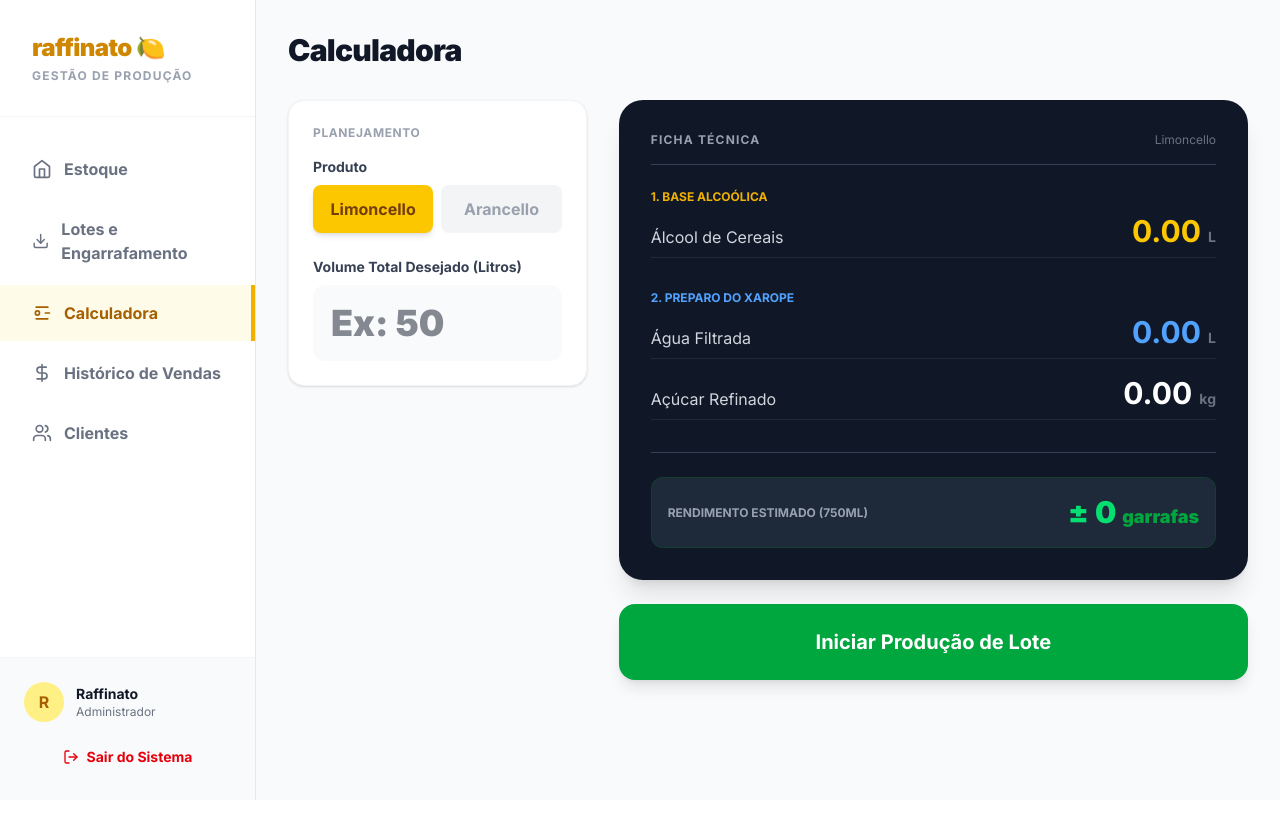
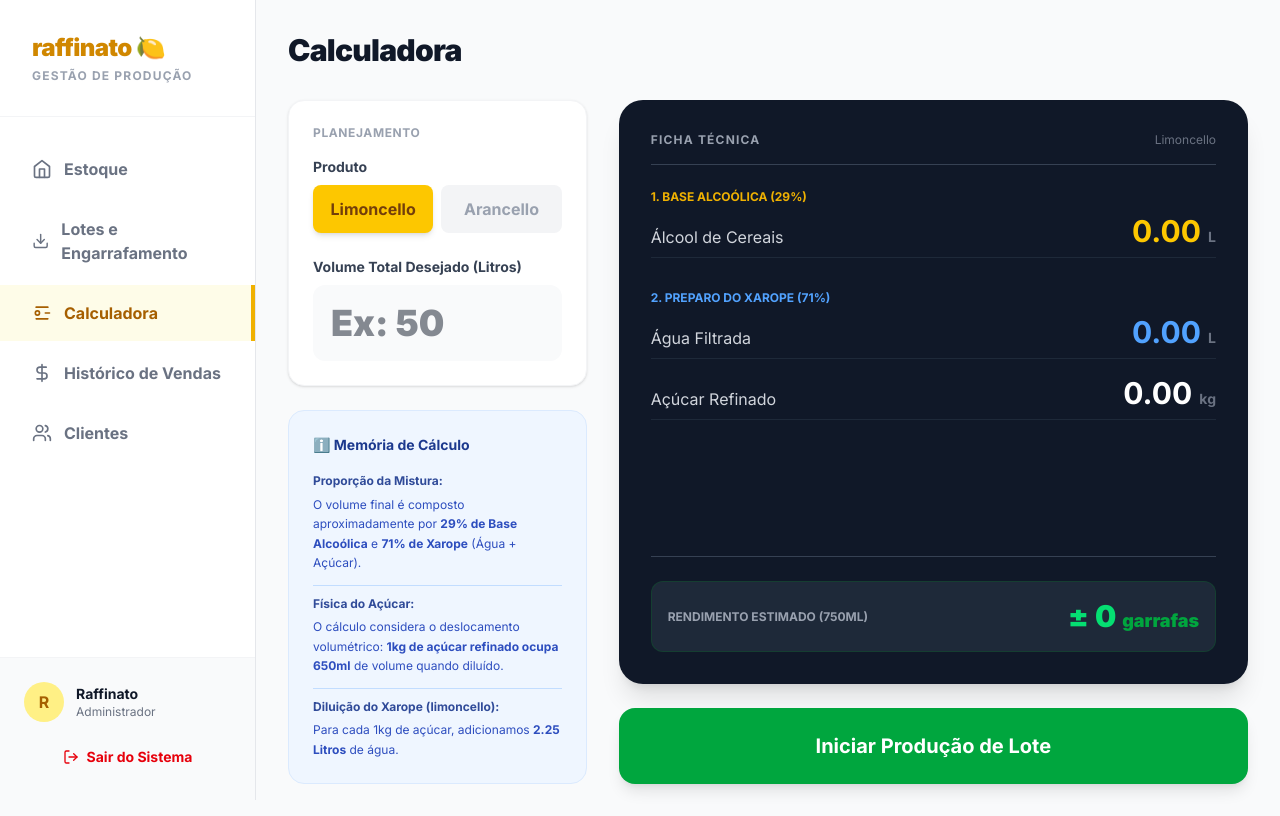
Before and after one commit to ezntt/raffinato, a Next.js app: page /calculadora in a window 1280 px wide. Built offline with nearby package versions, Linux system fonts and the light colour scheme; no server answers.

Commit message:
add info na calculadora

```diff
--- a/src/app/calculadora/page.tsx
+++ b/src/app/calculadora/page.tsx
@@ -12,8 +12,8 @@ export default function CalculadoraRaffinato() {
   const [tipo, setTipo] = useState<'limoncello' | 'arancello'>('limoncello')
 
   // === CONSTANTES BASEADAS NA RECEITA ===
-  const RAZAO_ALCOOL = 1400 / 4800
-  const RAZAO_XAROPE = 3400 / 4800
+  const RAZAO_ALCOOL = 1400 / 4800 // ~29.16%
+  const RAZAO_XAROPE = 3400 / 4800 // ~70.83%
 
   // Tratamento do Input
   const volumeTotalLitros = Number(litrosInput) || 0
@@ -24,7 +24,7 @@ export default function CalculadoraRaffinato() {
   const volXaropeNecessario = volumeTotalMl * RAZAO_XAROPE
 
   // Dados do Xarope
-  const volOcupadoPor1KgAcucar = 650
+  const volOcupadoPor1KgAcucar = 650 // Fator de deslocamento volumétrico
   const qtdAguaPorKgAcucar = tipo === 'limoncello' ? 2250 : 2500
   const rendimentoXaropePorReceita = volOcupadoPor1KgAcucar + qtdAguaPorKgAcucar
 
@@ -33,7 +33,7 @@ export default function CalculadoraRaffinato() {
   const totalAcucarGramas = kgAcucarNecessarios * 1000
   const totalAguaMl = kgAcucarNecessarios * qtdAguaPorKgAcucar
 
-  // Cálculo de Garrafas Estimadas (para visualização)
+  // Cálculo de Garrafas Estimadas
   const garrafasEstimadas = volumeTotalLitros / 0.75
 
   // Função auxiliar input
@@ -114,8 +114,10 @@ export default function CalculadoraRaffinato() {
 
       <div className="grid grid-cols-1 md:grid-cols-12 gap-8">
 
-        {/* COLUNA ESQUERDA (INPUTS) */}
+        {/* COLUNA ESQUERDA (INPUTS + INFO TÉCNICA) */}
         <div className="md:col-span-4 space-y-6">
+
+          {/* Card de Input */}
           <div className="bg-white p-6 rounded-2xl shadow-sm border border-gray-100">
             <label className="text-xs font-bold text-gray-400 uppercase tracking-wider mb-4 block">Planejamento</label>
 
@@ -123,7 +125,7 @@ export default function CalculadoraRaffinato() {
               <span className="block text-sm font-bold text-gray-700 mb-2">Produto</span>
               <div className="flex gap-2">
                 <button onClick={() => setTipo('limoncello')} className={`flex-1 py-3 cursor-pointer rounded-lg font-bold transition-all ${tipo === 'limoncello' ? 'bg-yellow-400 text-yellow-900 shadow-md' : 'bg-gray-100 text-gray-400'}`}>Limoncello</button>
-                <button onClick={() => setTipo('arancello')} className={`flex-1 py-3 rounded-lg cursor-pointer font-bold transition-all ${tipo === 'arancello' ? 'bg-orange-400 text-orange-900 shadow-md' : 'bg-gray-100 text-gray-400'}`}>Arancello</button>
+                <button onClick={() => setTipo('arancello')} className={`flex-1 py-3 cursor-pointer rounded-lg font-bold transition-all ${tipo === 'arancello' ? 'bg-orange-400 text-orange-900 shadow-md' : 'bg-gray-100 text-gray-400'}`}>Arancello</button>
               </div>
             </div>
 
@@ -132,15 +134,40 @@ export default function CalculadoraRaffinato() {
               <div className="relative">
                 <input
                   type="number"
+                  placeholder='Ex: 50'
                   value={litrosInput}
-                  placeholder="Ex: 50"
                   onChange={(e) => handleChange(e.target.value)}
                   className="w-full p-4 bg-gray-50 border-2 border-transparent focus:border-black focus:bg-white rounded-xl text-4xl font-black text-gray-900 outline-none transition-all"
                 />
               </div>
             </div>
+          </div>
 
+          {/* CARD DE INFORMAÇÕES TÉCNICAS (NOVO) */}
+          <div className="bg-blue-50 p-6 rounded-2xl border border-blue-100 space-y-4">
+             <h3 className="text-blue-900 font-bold text-sm flex items-center gap-2">
+               ℹ️ Memória de Cálculo
+             </h3>
+             <ul className="text-xs text-blue-800 space-y-3 opacity-90 leading-relaxed">
+               <li>
+                 <strong className="block mb-1 text-blue-900">Proporção da Mistura:</strong>
+                 O volume final é composto aproximadamente por <strong>29% de Base Alcoólica</strong> e <strong>71% de Xarope</strong> (Água + Açúcar).
+               </li>
+               <li className="border-t border-blue-200 pt-2">
+                 <strong className="block mb-1 text-blue-900">Física do Açúcar:</strong>
+                 O cálculo considera o deslocamento volumétrico: <strong>1kg de açúcar refinado ocupa 650ml</strong> de volume quando diluído.
+               </li>
+               <li className="border-t border-blue-200 pt-2">
+                 <strong className="block mb-1 text-blue-900">Diluição do Xarope ({tipo}):</strong>
+                 {tipo === 'limoncello' ? (
+                    <span>Para cada 1kg de açúcar, adicionamos <strong>2.25 Litros</strong> de água.</span>
+                 ) : (
+                    <span>Para cada 1kg de açúcar, adicionamos <strong>2.50 Litros</strong> de água.</span>
+                 )}
+               </li>
+             </ul>
           </div>
+
         </div>
 
         {/* COLUNA DIREITA (RECEITA) */}
@@ -155,7 +182,7 @@ export default function CalculadoraRaffinato() {
               <div className="space-y-8">
                 {/* ÁLCOOL */}
                 <div>
-                  <p className="text-xs text-yellow-500 font-bold uppercase mb-2">1. Base Alcoólica</p>
+                  <p className="text-xs text-yellow-500 font-bold uppercase mb-2">1. Base Alcoólica (29%)</p>
                   <div className="flex justify-between items-end border-b border-gray-800 pb-2">
                     <span className="text-gray-300">Álcool de Cereais</span>
                     <span className="text-3xl font-mono font-bold text-yellow-400">
@@ -166,7 +193,7 @@ export default function CalculadoraRaffinato() {
 
                 {/* XAROPE */}
                 <div>
-                  <p className="text-xs text-blue-400 font-bold uppercase mb-2">2. Preparo do Xarope</p>
+                  <p className="text-xs text-blue-400 font-bold uppercase mb-2">2. Preparo do Xarope (71%)</p>
                   <div className="space-y-4">
                     <div className="flex justify-between items-end border-b border-gray-800 pb-2">
                       <span className="text-gray-300">Água Filtrada</span>
@@ -185,7 +212,7 @@ export default function CalculadoraRaffinato() {
               </div>
             </div>
 
-            {/* RESUMO DO VOLUME (AGORA MOSTRA GARRAFAS) */}
+            {/* RESUMO DO VOLUME */}
             <div className="mt-8 pt-6 border-t border-gray-700">
                <div className="bg-gray-800 p-4 rounded-xl border border-green-900/50 flex justify-between items-center">
                   <span className="text-xs text-gray-400 uppercase font-bold">Rendimento Estimado (750ml)</span>
```
